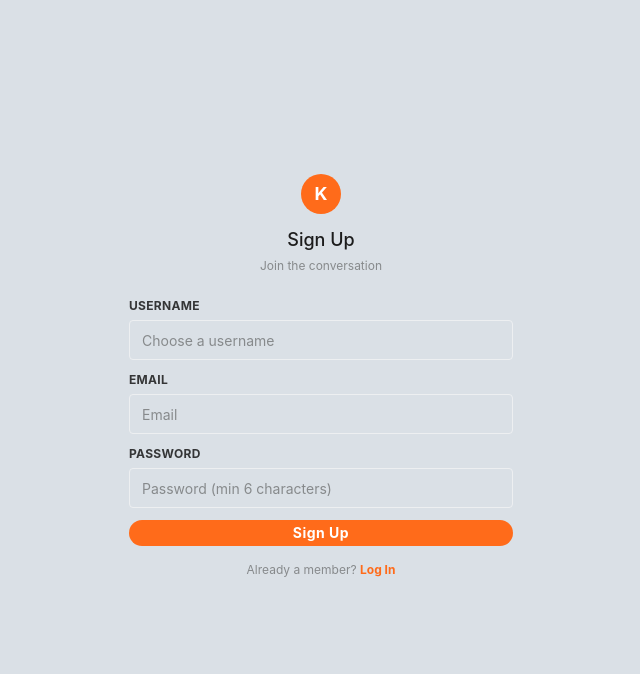
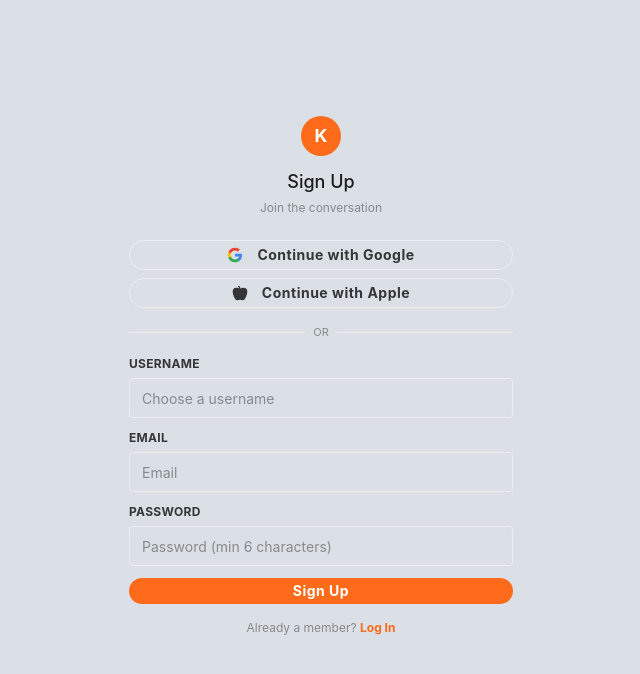
Before and after one commit to ninjacoder26/kura, a Next.js app: page /signup in a window 1280 px wide. Shown: the top 674 px of the page, without its empty margins (319-959 px from the left). Built offline with nearby package versions, Linux system fonts and the light colour scheme; no server answers.

Commit message:
add google and apple oauth login buttons both login and signup pages social auth ready for supabase

```diff
--- a/src/app/(auth)/login/page.tsx
+++ b/src/app/(auth)/login/page.tsx
@@ -3,10 +3,9 @@
 import Link from 'next/link';
 import { useState, Suspense } from 'react';
 import { useRouter, useSearchParams } from 'next/navigation';
-import Button from '@/components/ui/Button';
-import Input from '@/components/ui/Input';
 import { createClient } from '@/lib/supabase/client';
 import { useToast } from '@/components/providers/ToastProvider';
+import { Chrome, Apple } from 'lucide-react';
 
 function LoginForm() {
   const router = useRouter();
@@ -36,6 +35,16 @@ function LoginForm() {
     router.refresh();
   }
 
+  async function handleOAuth(provider: 'google' | 'apple') {
+    const supabase = createClient();
+    await supabase.auth.signInWithOAuth({
+      provider,
+      options: {
+        redirectTo: `${window.location.origin}/auth/callback`,
+      },
+    });
+  }
+
   return (
     <div className="min-h-[calc(100vh-48px)] flex items-center justify-center px-4 py-8">
       <div className="w-full max-w-sm anim-fade-up">
@@ -46,11 +55,39 @@ function LoginForm() {
           <h1 className="text-lg font-medium text-[var(--fg)]">Log In</h1>
           <p className="text-xs text-[var(--fg4)] mt-1">Welcome back to Kura</p>
         </div>
+
+        {/* Social buttons */}
+        <div className="space-y-2 mb-4">
+          <button onClick={() => handleOAuth('google')} type="button"
+            className="reddit-btn w-full border border-[var(--border)] text-[var(--fg2)] hover:border-[var(--border-strong)] hover:bg-[var(--surface-hover)] bg-transparent text-sm py-2.5">
+            <svg className="h-4 w-4 mr-2" viewBox="0 0 24 24"><path d="M22.56 12.25c0-.78-.07-1.53-.2-2.25H12v4.26h5.92a5.06 5.06 0 01-2.2 3.32v2.77h3.57c2.08-1.92 3.28-4.74 3.28-8.1z" fill="#4285F4"/><path d="M12 23c2.97 0 5.46-.98 7.28-2.66l-3.57-2.77c-.98.66-2.23 1.06-3.71 1.06-2.86 0-5.29-1.93-6.16-4.53H2.18v2.84C3.99 20.53 7.7 23 12 23z" fill="#34A853"/><path d="M5.84 14.09c-.22-.66-.35-1.36-.35-2.09s.13-1.43.35-2.09V7.07H2.18C1.43 8.55 1 10.22 1 12s.43 3.45 1.18 4.93l2.85-2.22.81-.62z" fill="#FBBC05"/><path d="M12 5.38c1.62 0 3.06.56 4.21 1.64l3.15-3.15C17.45 2.09 14.97 1 12 1 7.7 1 3.99 3.47 2.18 7.07l3.66 2.84c.87-2.6 3.3-4.53 6.16-4.53z" fill="#EA4335"/></svg>
+            Continue with Google
+          </button>
+          <button onClick={() => handleOAuth('apple')} type="button"
+            className="reddit-btn w-full border border-[var(--border)] text-[var(--fg2)] hover:border-[var(--border-strong)] hover:bg-[var(--surface-hover)] bg-transparent text-sm py-2.5">
+            <Apple className="h-4 w-4 mr-2" fill="currentColor" />
+            Continue with Apple
+          </button>
+        </div>
+
+        <div className="relative my-4">
+          <div className="absolute inset-0 flex items-center"><div className="w-full border-t border-[var(--border)]" /></div>
+          <div className="relative flex justify-center text-[11px]"><span className="px-2 bg-[var(--bg)] text-[var(--fg4)]">OR</span></div>
+        </div>
+
         <form onSubmit={handleSubmit} className="space-y-3">
           {error && <div className="p-3 rounded text-xs text-red-500 bg-red-50 dark:bg-red-900/20 border border-red-200 dark:border-red-800">{error}</div>}
-          <Input label="Email" type="email" value={email} onChange={e => setEmail(e.target.value)} placeholder="Email" required autoComplete="email" />
-          <Input label="Password" type="password" value={password} onChange={e => setPassword(e.target.value)} placeholder="Password" required autoComplete="current-password" />
-          <button type="submit" disabled={loading} className="reddit-btn w-full bg-[var(--brand-600)] text-white hover:bg-[var(--brand-700)] disabled:opacity-50">
+          <div>
+            <label className="block text-xs font-bold text-[var(--fg2)] mb-1.5 uppercase tracking-wide">Email</label>
+            <input type="email" value={email} onChange={e => setEmail(e.target.value)} placeholder="Email" required autoComplete="email"
+              className="w-full h-10 px-3 text-sm rounded border bg-[var(--bg)] border-[var(--border)] text-[var(--fg)] placeholder:text-[var(--fg4)] focus:outline-none focus:border-[var(--brand-600)] transition-all hover:border-[var(--border-strong)]" />
+          </div>
+          <div>
+            <label className="block text-xs font-bold text-[var(--fg2)] mb-1.5 uppercase tracking-wide">Password</label>
+            <input type="password" value={password} onChange={e => setPassword(e.target.value)} placeholder="Password" required autoComplete="current-password"
+              className="w-full h-10 px-3 text-sm rounded border bg-[var(--bg)] border-[var(--border)] text-[var(--fg)] placeholder:text-[var(--fg4)] focus:outline-none focus:border-[var(--brand-600)] transition-all hover:border-[var(--border-strong)]" />
+          </div>
+          <button type="submit" disabled={loading} className="reddit-btn w-full bg-[var(--brand-600)] text-white hover:bg-[var(--brand-700)] disabled:opacity-50 py-2.5">
             {loading ? 'Logging in...' : 'Log In'}
           </button>
         </form>
--- a/src/app/(auth)/signup/page.tsx
+++ b/src/app/(auth)/signup/page.tsx
@@ -2,14 +2,11 @@
 
 import Link from 'next/link';
 import { useState } from 'react';
-import { useRouter } from 'next/navigation';
-import Button from '@/components/ui/Button';
-import Input from '@/components/ui/Input';
 import { createClient } from '@/lib/supabase/client';
 import { useToast } from '@/components/providers/ToastProvider';
+import { Apple } from 'lucide-react';
 
 export default function SignupPage() {
-  const router = useRouter();
   const { toast } = useToast();
   const [email, setEmail] = useState('');
   const [username, setUsername] = useState('');
@@ -27,7 +24,7 @@ export default function SignupPage() {
     if (password.length < 6) { setError('Password must be at least 6 characters'); setLoading(false); return; }
 
     const supabase = createClient();
-    const { data, error: authError } = await supabase.auth.signUp({
+    const { error: authError } = await supabase.auth.signUp({
       email,
       password,
       options: {
@@ -43,6 +40,16 @@ export default function SignupPage() {
     }
 
     setSuccess(true); setLoading(false);
+  }
+
+  async function handleOAuth(provider: 'google' | 'apple') {
+    const supabase = createClient();
+    await supabase.auth.signInWithOAuth({
+      provider,
+      options: {
+        redirectTo: `${window.location.origin}/auth/callback`,
+      },
+    });
   }
 
   if (success) {
@@ -72,12 +79,44 @@ export default function SignupPage() {
           <h1 className="text-lg font-medium text-[var(--fg)]">Sign Up</h1>
           <p className="text-xs text-[var(--fg4)] mt-1">Join the conversation</p>
         </div>
+
+        {/* Social buttons */}
+        <div className="space-y-2 mb-4">
+          <button onClick={() => handleOAuth('google')} type="button"
+            className="reddit-btn w-full border border-[var(--border)] text-[var(--fg2)] hover:border-[var(--border-strong)] hover:bg-[var(--surface-hover)] bg-transparent text-sm py-2.5">
+            <svg className="h-4 w-4 mr-2" viewBox="0 0 24 24"><path d="M22.56 12.25c0-.78-.07-1.53-.2-2.25H12v4.26h5.92a5.06 5.06 0 01-2.2 3.32v2.77h3.57c2.08-1.92 3.28-4.74 3.28-8.1z" fill="#4285F4"/><path d="M12 23c2.97 0 5.46-.98 7.28-2.66l-3.57-2.77c-.98.66-2.23 1.06-3.71 1.06-2.86 0-5.29-1.93-6.16-4.53H2.18v2.84C3.99 20.53 7.7 23 12 23z" fill="#34A853"/><path d="M5.84 14.09c-.22-.66-.35-1.36-.35-2.09s.13-1.43.35-2.09V7.07H2.18C1.43 8.55 1 10.22 1 12s.43 3.45 1.18 4.93l2.85-2.22.81-.62z" fill="#FBBC05"/><path d="M12 5.38c1.62 0 3.06.56 4.21 1.64l3.15-3.15C17.45 2.09 14.97 1 12 1 7.7 1 3.99 3.47 2.18 7.07l3.66 2.84c.87-2.6 3.3-4.53 6.16-4.53z" fill="#EA4335"/></svg>
+            Continue with Google
+          </button>
+          <button onClick={() => handleOAuth('apple')} type="button"
+            className="reddit-btn w-full border border-[var(--border)] text-[var(--fg2)] hover:border-[var(--border-strong)] hover:bg-[var(--surface-hover)] bg-transparent text-sm py-2.5">
+            <Apple className="h-4 w-4 mr-2" fill="currentColor" />
+            Continue with Apple
+          </button>
+        </div>
+
+        <div className="relative my-4">
+          <div className="absolute inset-0 flex items-center"><div className="w-full border-t border-[var(--border)]" /></div>
+          <div className="relative flex justify-center text-[11px]"><span className="px-2 bg-[var(--bg)] text-[var(--fg4)]">OR</span></div>
+        </div>
+
         <form onSubmit={handleSubmit} className="space-y-3">
           {error && <div className="p-3 rounded text-xs text-red-500 bg-red-50 dark:bg-red-900/20 border border-red-200 dark:border-red-800">{error}</div>}
-          <Input label="Username" type="text" value={username} onChange={e => setUsername(e.target.value)} placeholder="Choose a username" required autoComplete="username" />
-          <Input label="Email" type="email" value={email} onChange={e => setEmail(e.target.value)} placeholder="Email" required autoComplete="email" />
-          <Input label="Password" type="password" value={password} onChange={e => setPassword(e.target.value)} placeholder="Password (min 6 characters)" required minLength={6} autoComplete="new-password" />
-          <button type="submit" disabled={loading} className="reddit-btn w-full bg-[var(--brand-600)] text-white hover:bg-[var(--brand-700)] disabled:opacity-50">
+          <div>
+            <label className="block text-xs font-bold text-[var(--fg2)] mb-1.5 uppercase tracking-wide">Username</label>
+            <input type="text" value={username} onChange={e => setUsername(e.target.value)} placeholder="Choose a username" required autoComplete="username"
+              className="w-full h-10 px-3 text-sm rounded border bg-[var(--bg)] border-[var(--border)] text-[var(--fg)] placeholder:text-[var(--fg4)] focus:outline-none focus:border-[var(--brand-600)] transition-all hover:border-[var(--border-strong)]" />
+          </div>
+          <div>
+            <label className="block text-xs font-bold text-[var(--fg2)] mb-1.5 uppercase tracking-wide">Email</label>
+            <input type="email" value={email} onChange={e => setEmail(e.target.value)} placeholder="Email" required autoComplete="email"
+              className="w-full h-10 px-3 text-sm rounded border bg-[var(--bg)] border-[var(--border)] text-[var(--fg)] placeholder:text-[var(--fg4)] focus:outline-none focus:border-[var(--brand-600)] transition-all hover:border-[var(--border-strong)]" />
+          </div>
+          <div>
+            <label className="block text-xs font-bold text-[var(--fg2)] mb-1.5 uppercase tracking-wide">Password</label>
+            <input type="password" value={password} onChange={e => setPassword(e.target.value)} placeholder="Password (min 6 characters)" required minLength={6} autoComplete="new-password"
+              className="w-full h-10 px-3 text-sm rounded border bg-[var(--bg)] border-[var(--border)] text-[var(--fg)] placeholder:text-[var(--fg4)] focus:outline-none focus:border-[var(--brand-600)] transition-all hover:border-[var(--border-strong)]" />
+          </div>
+          <button type="submit" disabled={loading} className="reddit-btn w-full bg-[var(--brand-600)] text-white hover:bg-[var(--brand-700)] disabled:opacity-50 py-2.5">
             {loading ? 'Creating account...' : 'Sign Up'}
           </button>
         </form>
```
